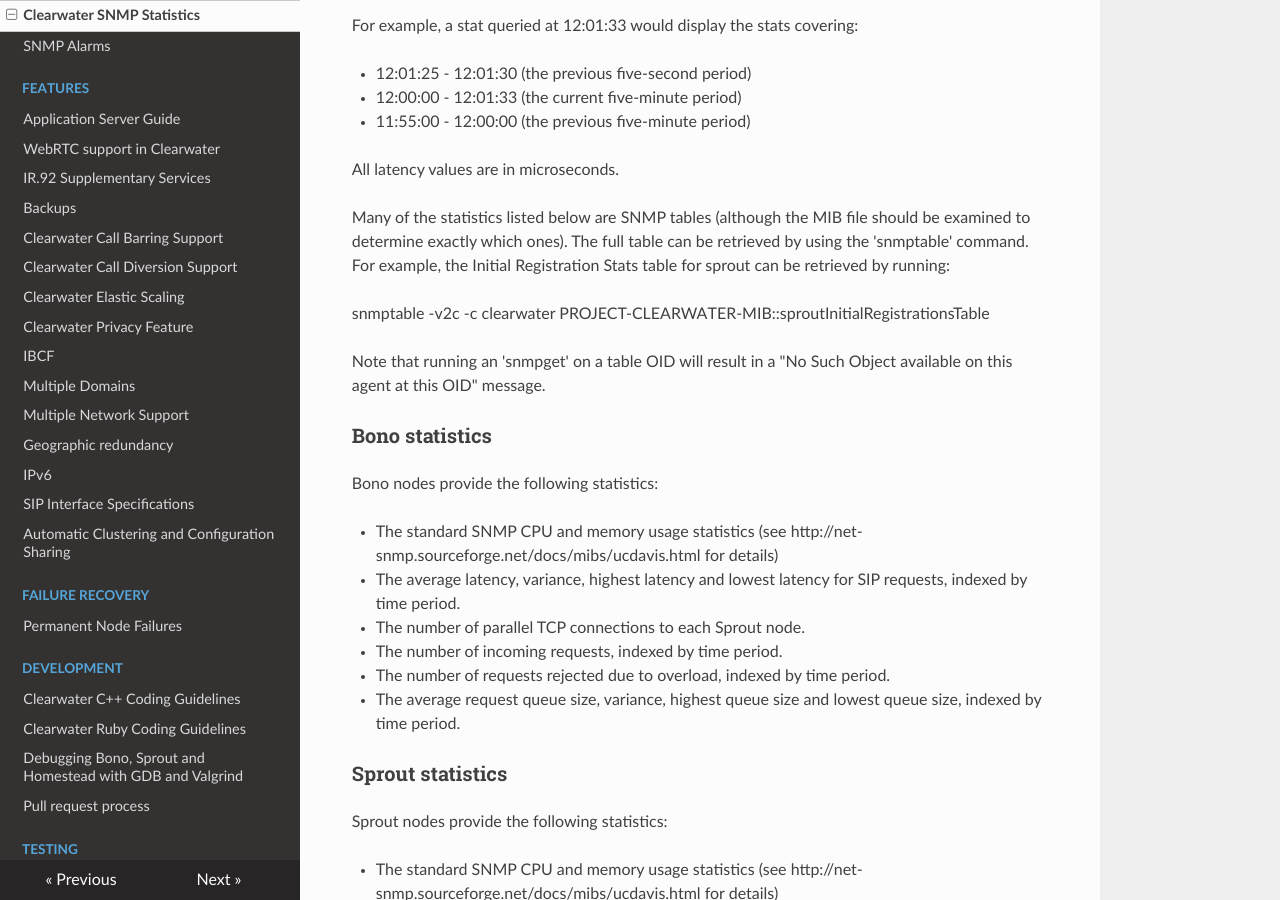
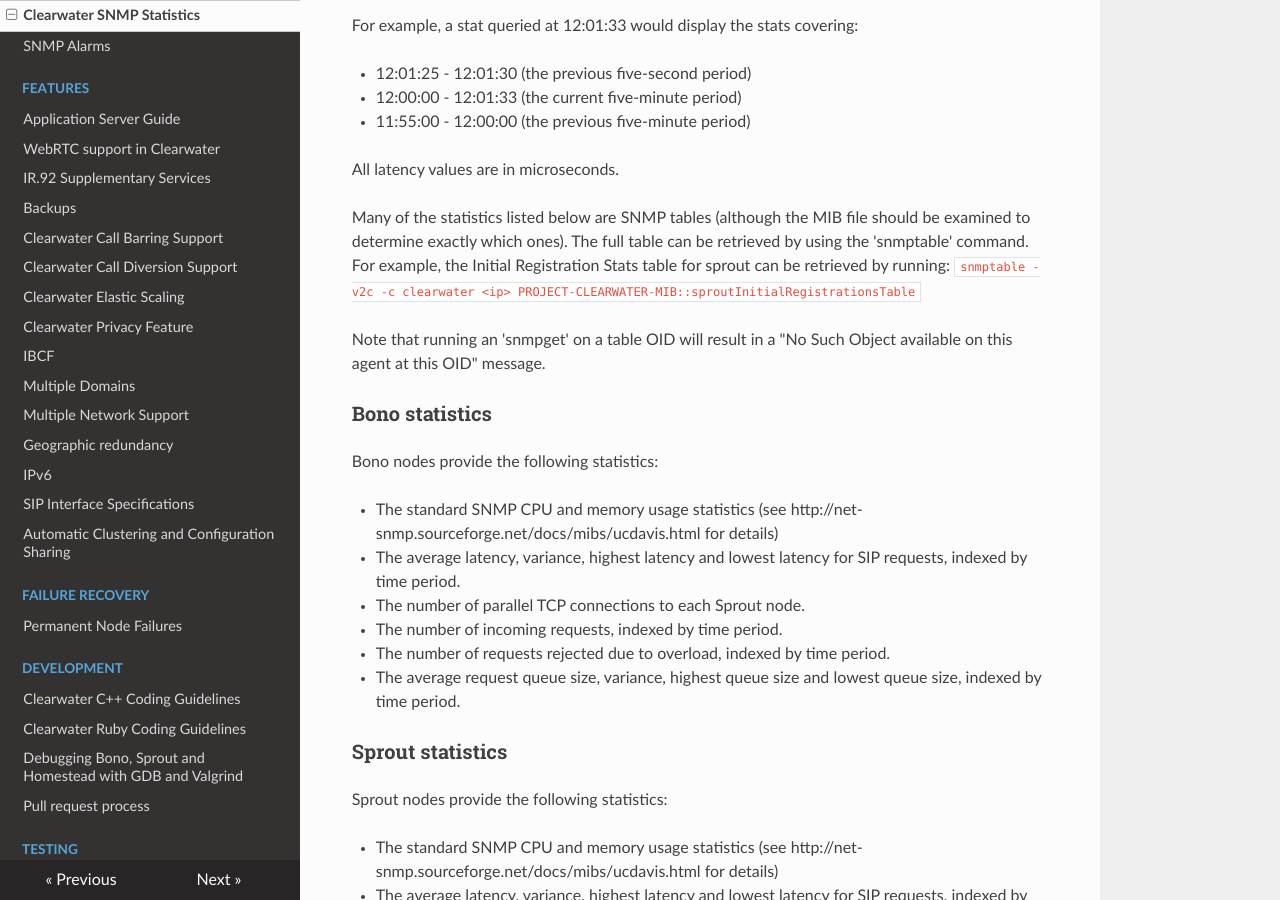
Before and after one commit to Metaswitch/clearwater-readthedocs, an MkDocs documentation site: the page built from docs/Clearwater_SNMP_Statistics.md, in a window 1280 px wide and 900 px high, scrolled down 823 px. Built offline with MkDocs 1.6.1, drawn with Linux system fonts in a browser that asks for light colours; nearby versions of some CDN libraries; old or Windows-style settings are respelled for this version of MkDocs.

Commit message:
formatting

```diff
--- a/docs/Clearwater_SNMP_Statistics.md
+++ b/docs/Clearwater_SNMP_Statistics.md
@@ -30,8 +30,7 @@ For example, a stat queried at 12:01:33 would display the stats covering:
 All latency values are in microseconds.
 
 Many of the statistics listed below are SNMP tables (although the MIB file should be examined to determine exactly which ones). The full table can be retrieved by using the 'snmptable' command. For example, the Initial Registration Stats table for sprout can be retrieved by running:
-
-snmptable -v2c -c clearwater <ip> PROJECT-CLEARWATER-MIB::sproutInitialRegistrationsTable
+`snmptable -v2c -c clearwater <ip> PROJECT-CLEARWATER-MIB::sproutInitialRegistrationsTable`
 
 Note that running an 'snmpget' on a table OID will result in a "No Such Object available on this agent at this OID" message.
 
```
